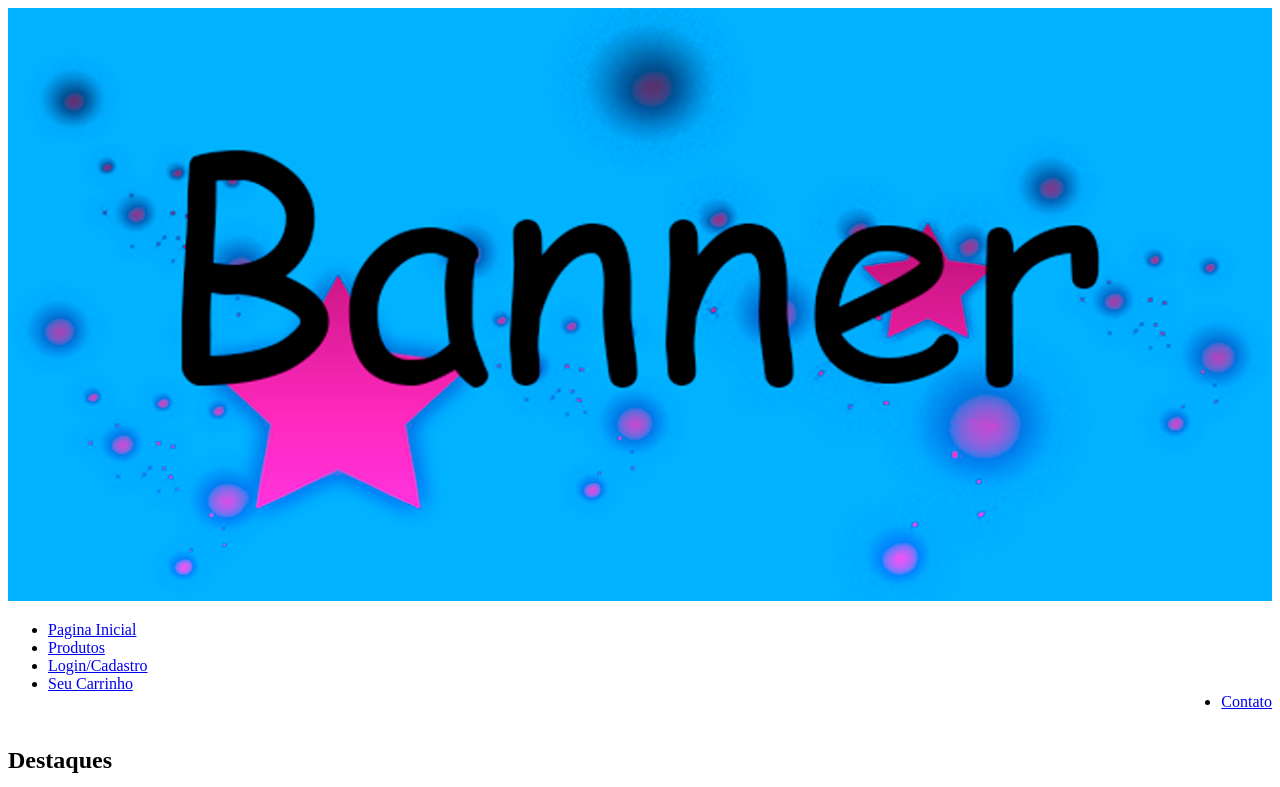
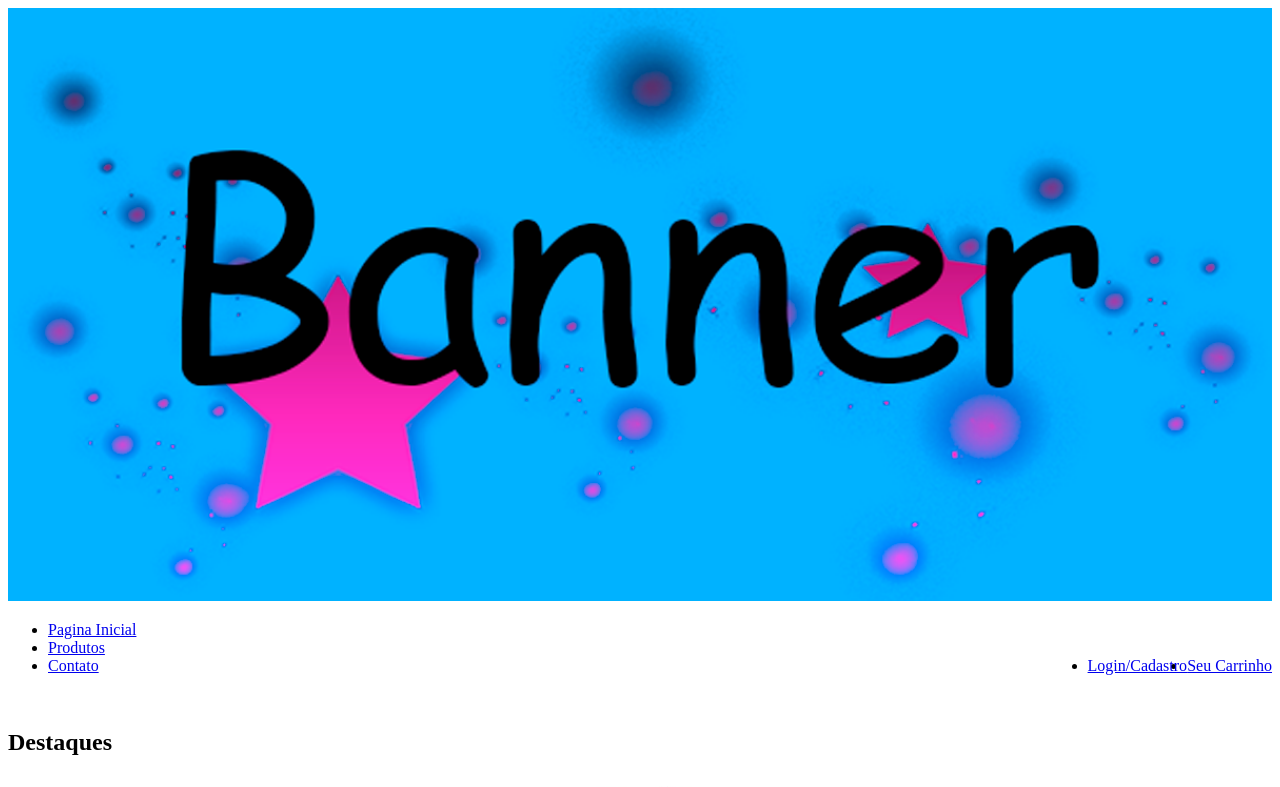
Before and after one commit to AbramoF/Web-Cliente, a plain HTML site: page index.html in a window 1280 px wide. Shown: the top 787 px of the page. Drawn offline with Linux system fonts and the light colour scheme.

Commit message:
arrumei a barra de navegador

```diff
--- a/css/style.css
+++ b/css/style.css
@@ -127,6 +127,10 @@
 
 #r{
   float: right;
+}
+
+.rigth{
+  float:right;
 }
 
 
--- a/index.html
+++ b/index.html
@@ -16,9 +16,9 @@
         <ul>
             <li class="active"><a href="index.html">Pagina Inicial</a></li>
             <li><a href="paginaDeProdutos.html">Produtos</a></li>
-            <li><a href="cadastro.html">Login/Cadastro</a></li>
-            <li><a href="carrinho.html">Seu Carrinho</a></li>
-            <li id="r"><a href="contato.html">Contato</a></li>
+            <li class="rigth"><a href="carrinho.html">Seu Carrinho</a></li>
+            <li id="r"><a href="cadastro.html">Login/Cadastro</a></li>
+            <li><a href="contato.html">Contato</a></li>
         </ul>
     </nav>
 
```
Also changed, not shown: cadastro.html (+3 -3 lines), carrinho.html (+3 -3 lines), contato.html (+3 -3 lines), paginaDeProdutos.html (+3 -3 lines).
